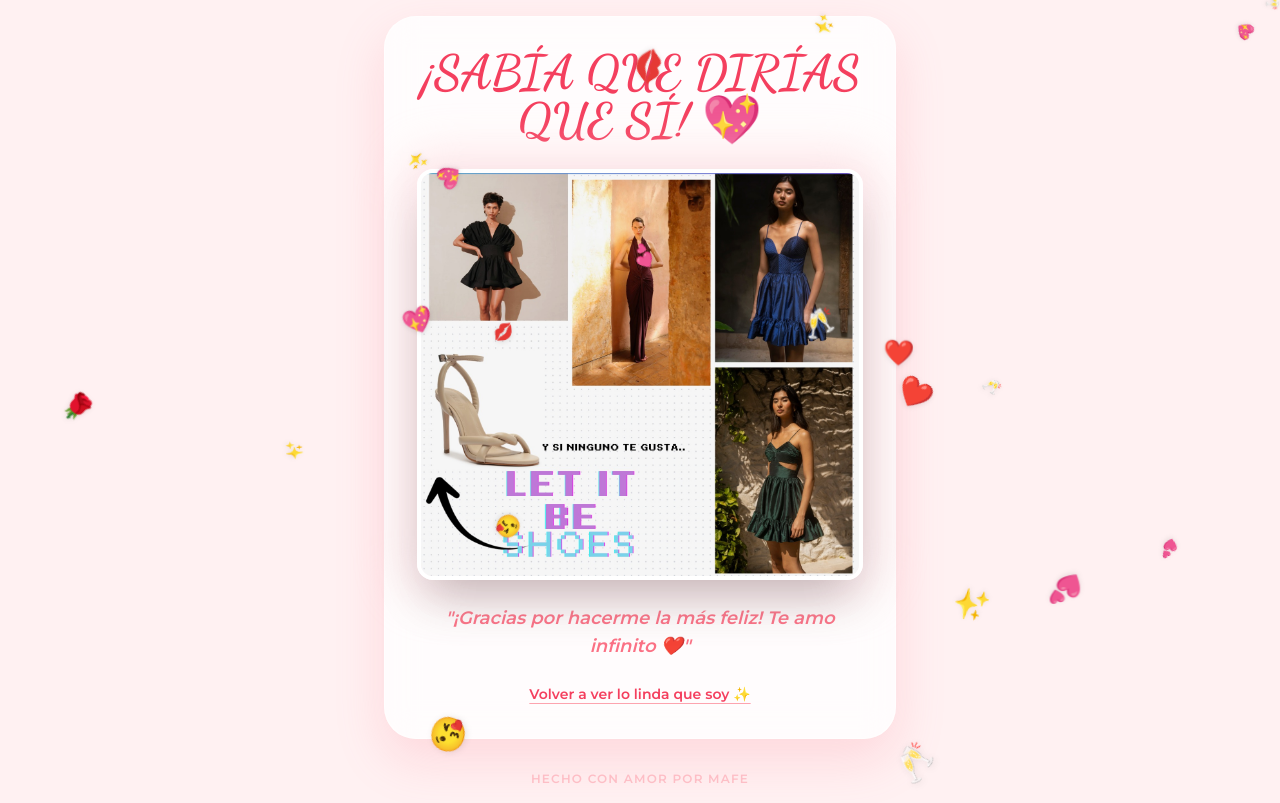
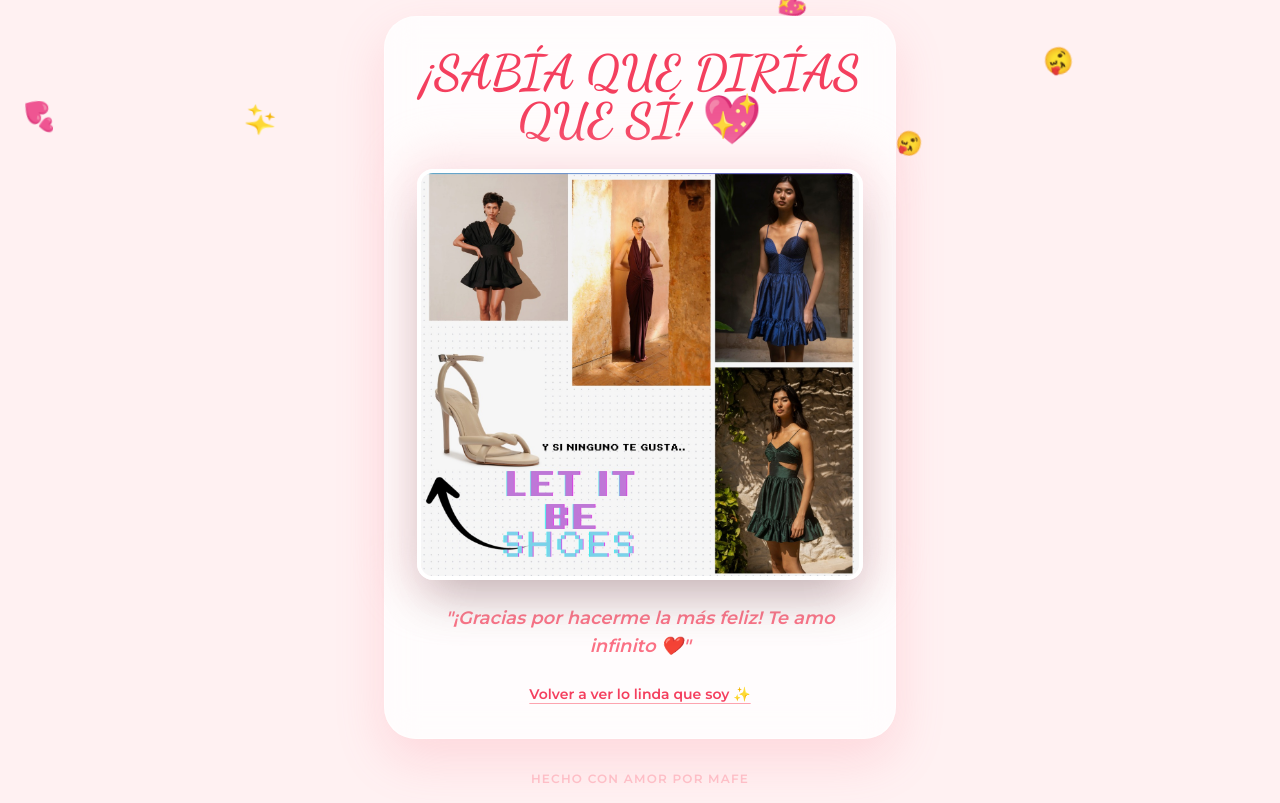
Before and after one commit to lamastop0508/hola-mi-corazoncito, a React (Vite) app: page / in a window 1280 px wide. Both pictures are taken after a click on the button "¡SÍ, MI AMOR! 😍". Built offline with nearby package versions, Linux system fonts and the light colour scheme.

Commit message:
Update RainEffect.tsx

```diff
--- a/RainEffect.tsx
+++ b/RainEffect.tsx
@@ -12,48 +12,47 @@ interface Particle {
 
 const RainEffect: React.FC = () => {
   const [particles, setParticles] = useState<Particle[]>([]);
-  const chars = ['❤️', '💖', '💋', '😘', '💕', '✨', '🌹', '🥂'];
+  const chars = ['❤️', '💖', '💋', '😘', '💕', '✨'];
 
   useEffect(() => {
     const interval = setInterval(() => {
       const newParticle: Particle = {
-        id: Math.random(),
+        id: Date.now(),
         x: Math.random() * 100,
         y: -10,
-        size: Math.random() * (45 - 20) + 20,
-        duration: Math.random() * (4 - 2) + 2,
+        size: Math.random() * (30 - 15) + 15,
+        duration: Math.random() * (8 - 4) + 4,
         char: chars[Math.floor(Math.random() * chars.length)]
       };
-      setParticles(prev => [...prev.slice(-70), newParticle]);
-    }, 100);
+      setParticles(prev => [...prev.slice(-40), newParticle]);
+    }, 300);
+
     return () => clearInterval(interval);
   }, []);
 
   return (
-    <div className="fixed inset-0 pointer-events-none z-50 overflow-hidden">
+    <div className="fixed inset-0 pointer-events-none z-0 overflow-hidden">
       {particles.map(p => (
         <div
           key={p.id}
-          className="absolute"
+          className="absolute animate-fall"
           style={{
             left: `${p.x}%`,
             top: `${p.y}%`,
             fontSize: `${p.size}px`,
             animation: `fall ${p.duration}s linear forwards`,
-            opacity: 0.9,
-            filter: 'drop-shadow(0 2px 4px rgba(0,0,0,0.1))',
-            pointerEvents: 'none'
-          } as React.CSSProperties}
+            opacity: 0.8
+          }}
         >
           {p.char}
         </div>
       ))}
       <style>{`
         @keyframes fall {
-          0% { transform: translateY(-10vh) rotate(0deg) scale(0.5); opacity: 0; }
-          10% { opacity: 1; scale: 1; }
+          0% { transform: translateY(-10vh) rotate(0deg); opacity: 0; }
+          10% { opacity: 1; }
           90% { opacity: 1; }
-          100% { transform: translateY(110vh) rotate(720deg) scale(0.8); opacity: 0; }
+          100% { transform: translateY(110vh) rotate(360deg); opacity: 0; }
         }
       `}</style>
     </div>
```
